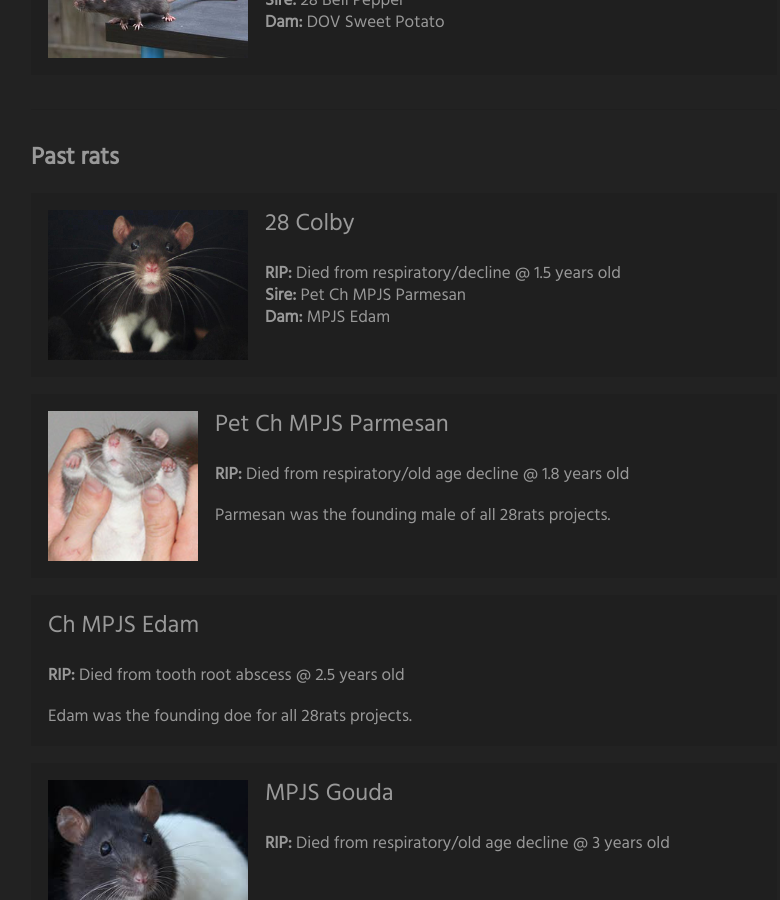
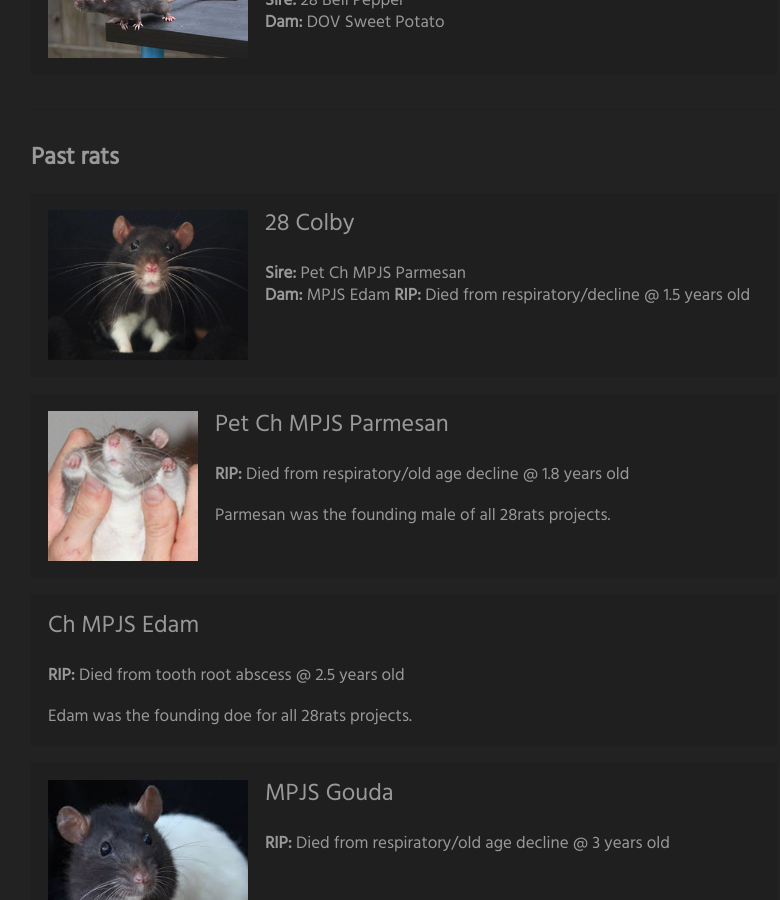
Before and after one commit to 28keish/28rats, a Jekyll site: the page built from rats.md, in a window 1280 px wide and 900 px high, scrolled down 732 px. Shown: the whole window, without its empty margins (236-1016 px from the left). Built offline with Jekyll 4.4.1, drawn with Linux system fonts in a browser that asks for light colours; some of the changed lines change nothing that is shown.

Commit message:
Updated Rats

```diff
--- a/rats.md
+++ b/rats.md
@@ -102,8 +102,6 @@ layout: default
 <strong>DOB:</strong> {{ rat.DOB }}
 {% endif %}
 
-<strong>RIP:</strong> {{ rat.RIP }}<br />
-
 {% if rat.Sire %}
 <strong>Sire:</strong> {{ rat.Sire }}<br />
 {% endif %}
@@ -111,6 +109,8 @@ layout: default
 {% if rat.Dam %}
 <strong>Dam:</strong> {{ rat.Dam }}
 {% endif %}
+
+<strong>RIP:</strong> {{ rat.RIP }}<br />
 
 <p>{{ rat.Description }}</p>
 
```
